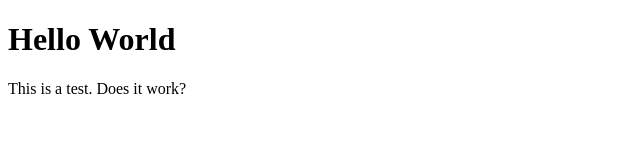
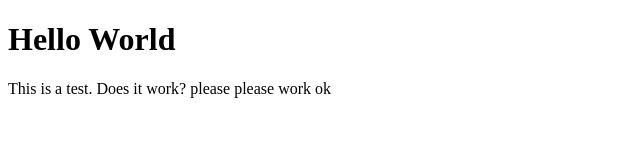
Before and after one commit to d4vidp/d4vidp.github.io, a plain HTML site: page index.html in a window 1280 px wide. Shown: the whole page, without its empty margins (0-640 px from the left). Drawn offline with Linux system fonts and the light colour scheme.

Commit message:
oh my god please work

```diff
--- a/index.html
+++ b/index.html
@@ -2,6 +2,6 @@
 <html>
 <body>
 <h1>Hello World</h1>
-<p>This is a test. Does it work?</p>
+<p>This is a test. Does it work? please please work ok</p>
 </body>
 </html>
```
